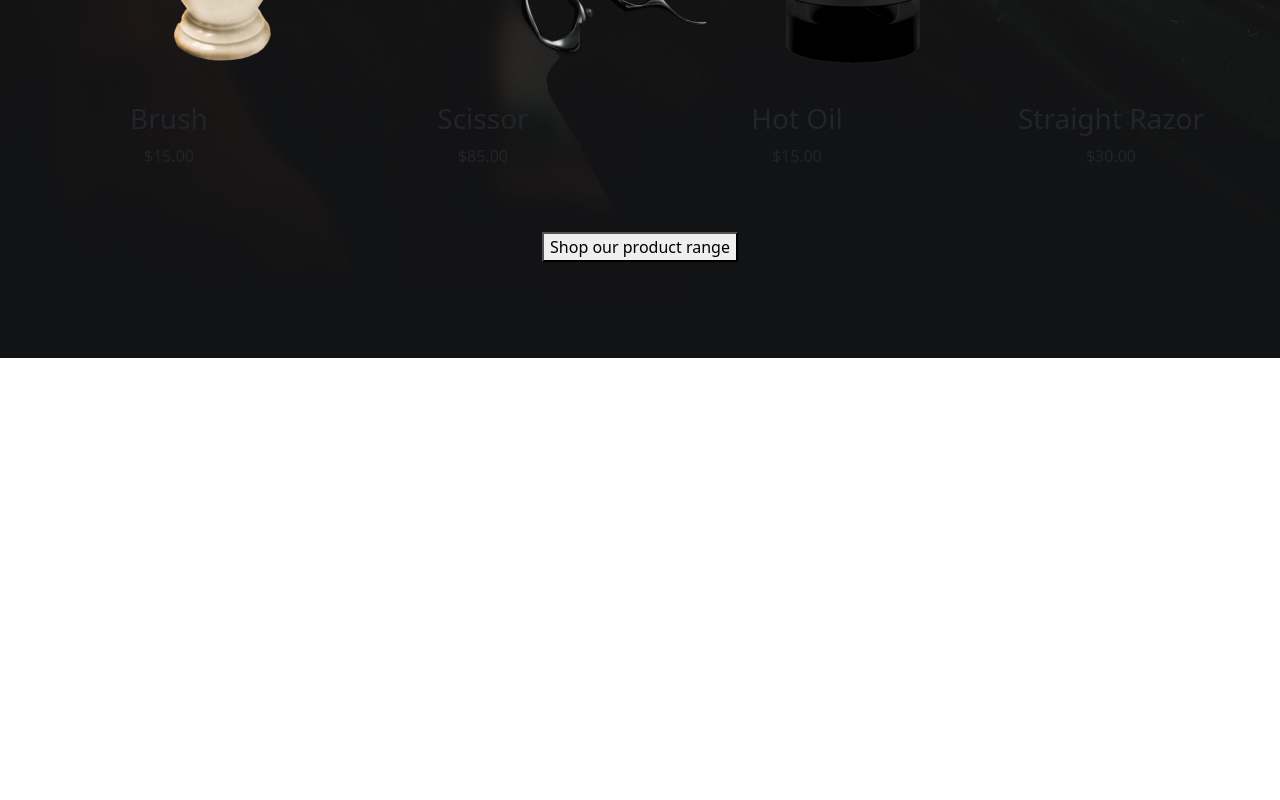
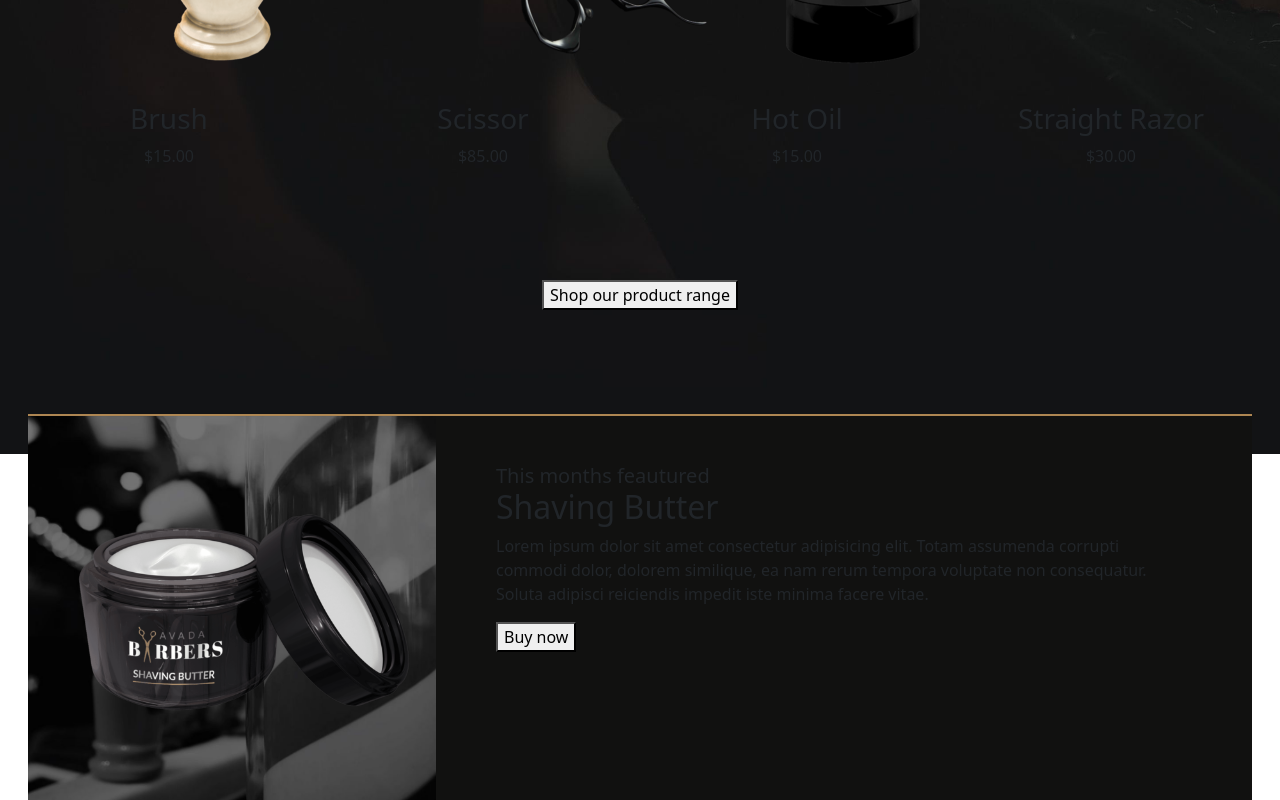
Before and after one commit to Andrearusso94/proj-html-vuejs, a Vue app: page / in a window 1280 px wide. Shown: the part 2257-3057 px from the top of the page. Before the commit the page ends 2615 px from the top, so only its background shows below. Built offline with nearby package versions, Linux system fonts and the light colour scheme; the HTML template or start-up script is replaced by a standard one.

Commit message:
add section shaving

```diff
--- a/src/components/AppMain.vue
+++ b/src/components/AppMain.vue
@@ -23,7 +23,28 @@ export default {
             </div>
             <Services></Services>
             <Products></Products>
+            <div class="container-fluid text-center shaving">
+                <div class="container_butter">
+
+                    <div class="row butter_shaving">
+                        <div class="col-md-4 butter">
+                            <img src="../assets/img/shaving_butter-600x600.png" class="img-fluid " alt="">
+                        </div>
+                        <div class="col-md-8 butter_description">
+                            <div class="card-body py-5 px-5 text-start ">
+                                <h5 class="card-title">This months feautured</h5>
+                                <h2>Shaving Butter</h2>
+                                <p class="card-text">Lorem ipsum dolor sit amet consectetur adipisicing elit. Totam
+                                    assumenda corrupti commodi dolor, dolorem similique, ea nam rerum tempora voluptate
+                                    non consequatur. Soluta adipisci reiciendis impedit iste minima facere vitae.</p>
+                                <button>Buy now</button>
+                            </div>
+                        </div>
+                    </div>
+                </div>
+            </div>
         </div>
+
     </main>
 
 </template>
@@ -46,4 +67,25 @@ export default {
         color: $light-dark;
     }
 }
+
+.container_butter {
+    width: 1200px;
+    margin: auto;
+
+}
+
+
+.butter_shaving {
+    border-top: 2px solid $another;
+    margin-top: -2.5rem;
+}
+
+.butter {
+    background-image: url(../assets/img/avadabarbers-cta-background.jpg);
+    background-size: cover;
+}
+
+.butter_description {
+    background-color: $dark;
+}
 </style>
--- a/src/components/Products.vue
+++ b/src/components/Products.vue
@@ -51,7 +51,7 @@ export default {
                 </div>
 
             </div>
-            <div class="about text-center">
+            <div class="about text-center py-5">
                 <button>Shop our product range</button>
             </div>
 
```
